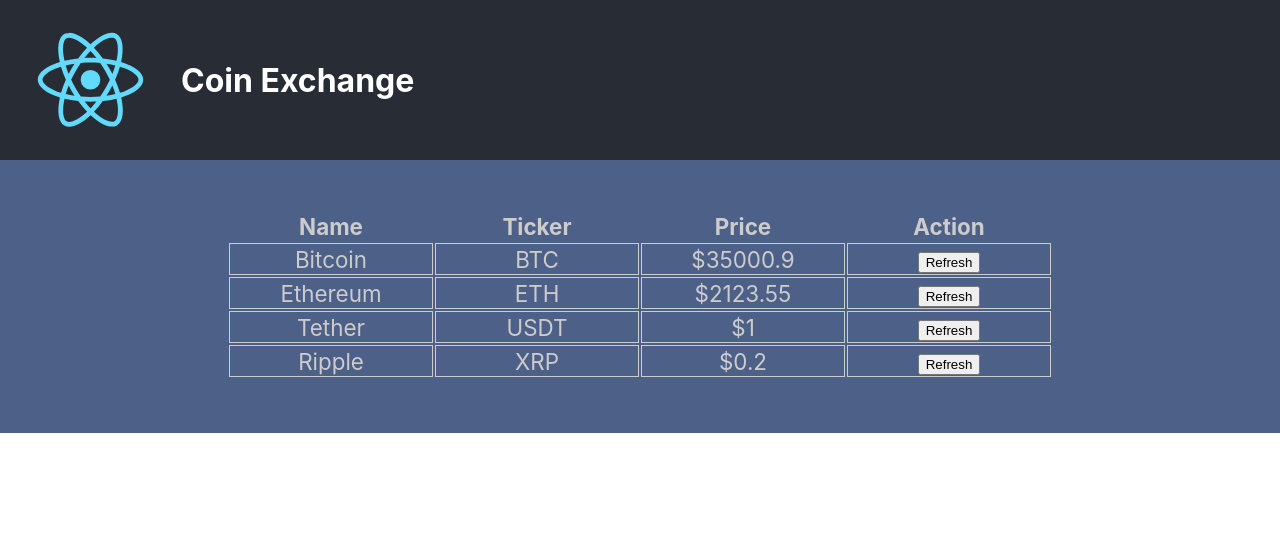
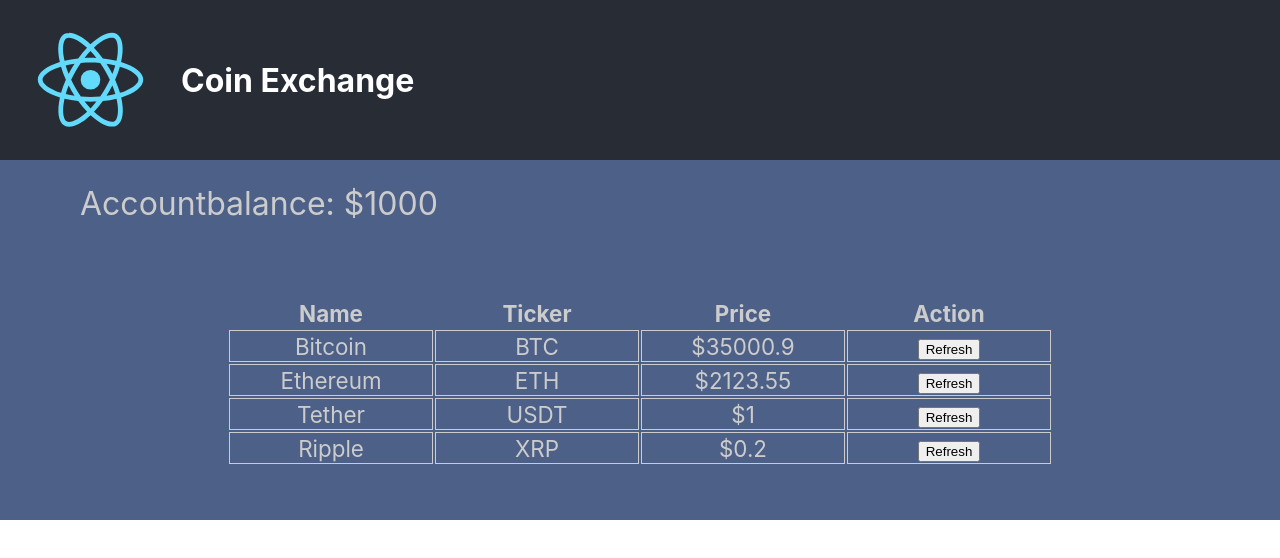
Before and after one commit to nwkcoins/iotCoinExchange, a React (Create React App) app: page / in a window 1280 px wide. Shown: the top 558 px of the page. Built offline with nearby package versions, Linux system fonts and the light colour scheme.

Commit message:
updated styles with styled

```diff
--- a/package.json
+++ b/package.json
@@ -9,6 +9,7 @@
     "react": "^17.0.2",
     "react-dom": "^17.0.2",
     "react-scripts": "4.0.3",
+    "styled-components": "^5.3.0",
     "web-vitals": "^1.0.1"
   },
   "scripts": {
--- a/src/App.js
+++ b/src/App.js
@@ -2,6 +2,7 @@ import React from 'react';
 import logo from './logo.svg';
 import './App.css';
 import Coin from './components/Coin/Coin';
+import AccountBalance from './components/AccountBalance/AccountBalance';
 
 function App() {
   return (
@@ -12,6 +13,7 @@ function App() {
           Coin Exchange
         </h1>
       </header>
+      <AccountBalance amount={1000} />
       <table className="coin-table">
         <thead>
             <tr><th>Name</th><th>Ticker</th><th>Price</th><th>Action</th></tr>
--- /dev/null
+++ b/src/components/AccountBalance/AccountBalance.jsx
@@ -0,0 +1,24 @@
+import React, { Component } from 'react';
+//import './AccountBalance.css';
+import PropTypes from 'prop-types';
+import styled from 'styled-components';
+
+const SectionAccountBalance = styled.section`
+  font-size: 2rem;
+  text-align: left;
+  padding: 1.5rem 0 1.5rem 5rem;
+`;
+
+export default class AccountBalance extends Component {
+    render() {
+        return (
+            <SectionAccountBalance>
+                Accountbalance: ${this.props.amount}
+            </SectionAccountBalance>
+        );
+    }
+}
+
+AccountBalance.propTypes = {
+    amount: PropTypes.number.isRequired
+}
--- a/src/components/Coin/Coin.css
+++ /dev/null
@@ -1,4 +0,0 @@
-.coin-row td {
-    border: 1px solid #ccc;
-    width: 25vh;
-}
--- a/src/components/Coin/Coin.jsx
+++ b/src/components/Coin/Coin.jsx
@@ -1,6 +1,12 @@
 import React, { Component } from 'react';
-import './Coin.css';
+//import './Coin.css';
 import PropTypes from 'prop-types';
+import styled from 'styled-components';
+
+const TdCoinRow = styled.td`
+    border: 1px solid #ccc;
+    width: 25vh;
+`;
 
 export default class Coin extends Component {
     constructor(props) {
@@ -26,11 +32,11 @@ export default class Coin extends Component {
 
     render() {
         return (
-            <tr className="coin-row">
-                <td>{this.props.name}</td>
-                <td>{this.props.ticker}</td>
-                <td>${this.state.price}</td>
-                <td><button onClick={this.doCoinReferesh}>Refresh</button></td>
+            <tr>
+                <TdCoinRow>{this.props.name}</TdCoinRow>
+                <TdCoinRow>{this.props.ticker}</TdCoinRow>
+                <TdCoinRow>${this.state.price}</TdCoinRow>
+                <TdCoinRow><button onClick={this.doCoinReferesh}>Refresh</button></TdCoinRow>
             </tr>
         );
     }
```
Also changed, not shown: 1 other file (tests, documents, lock files or other folders).
